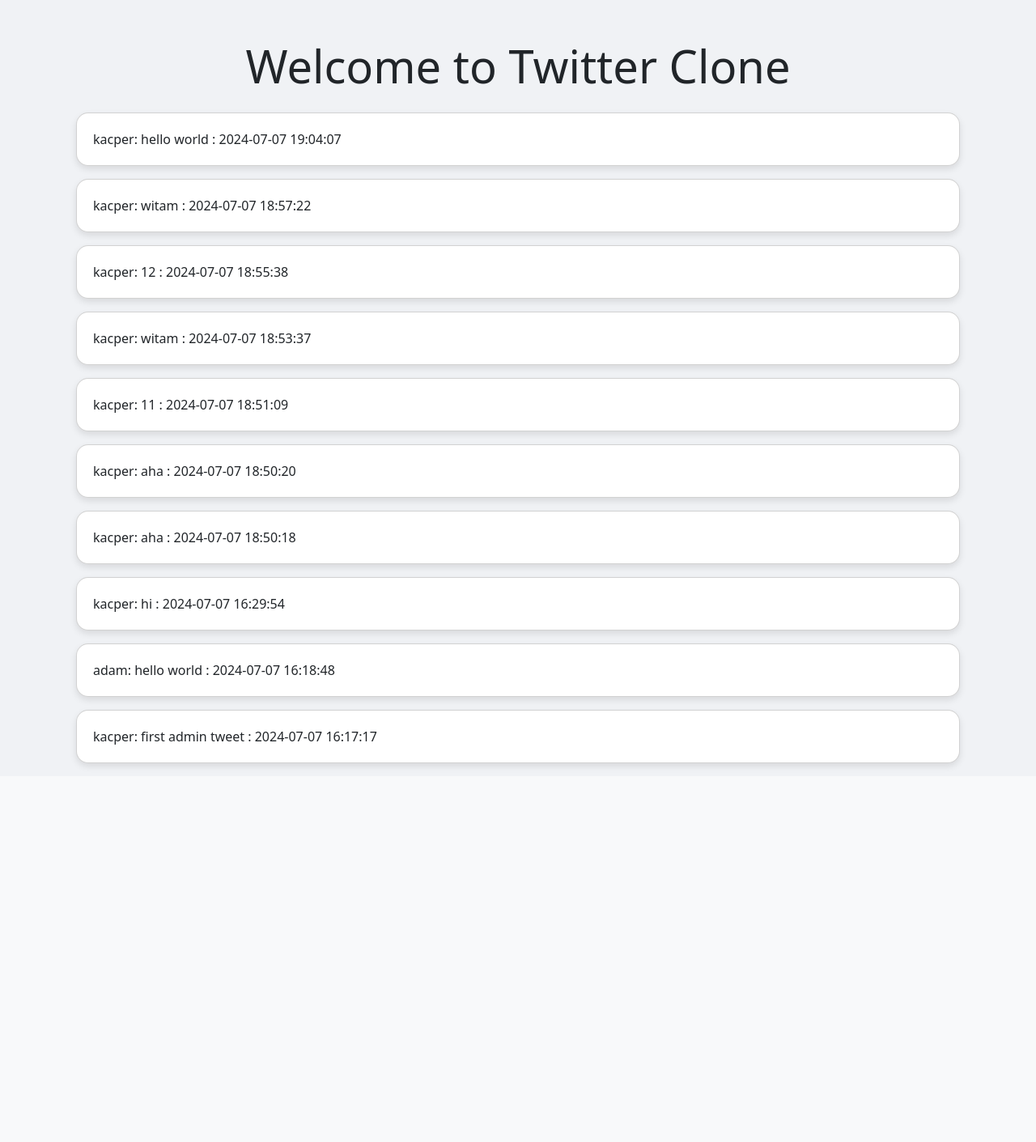
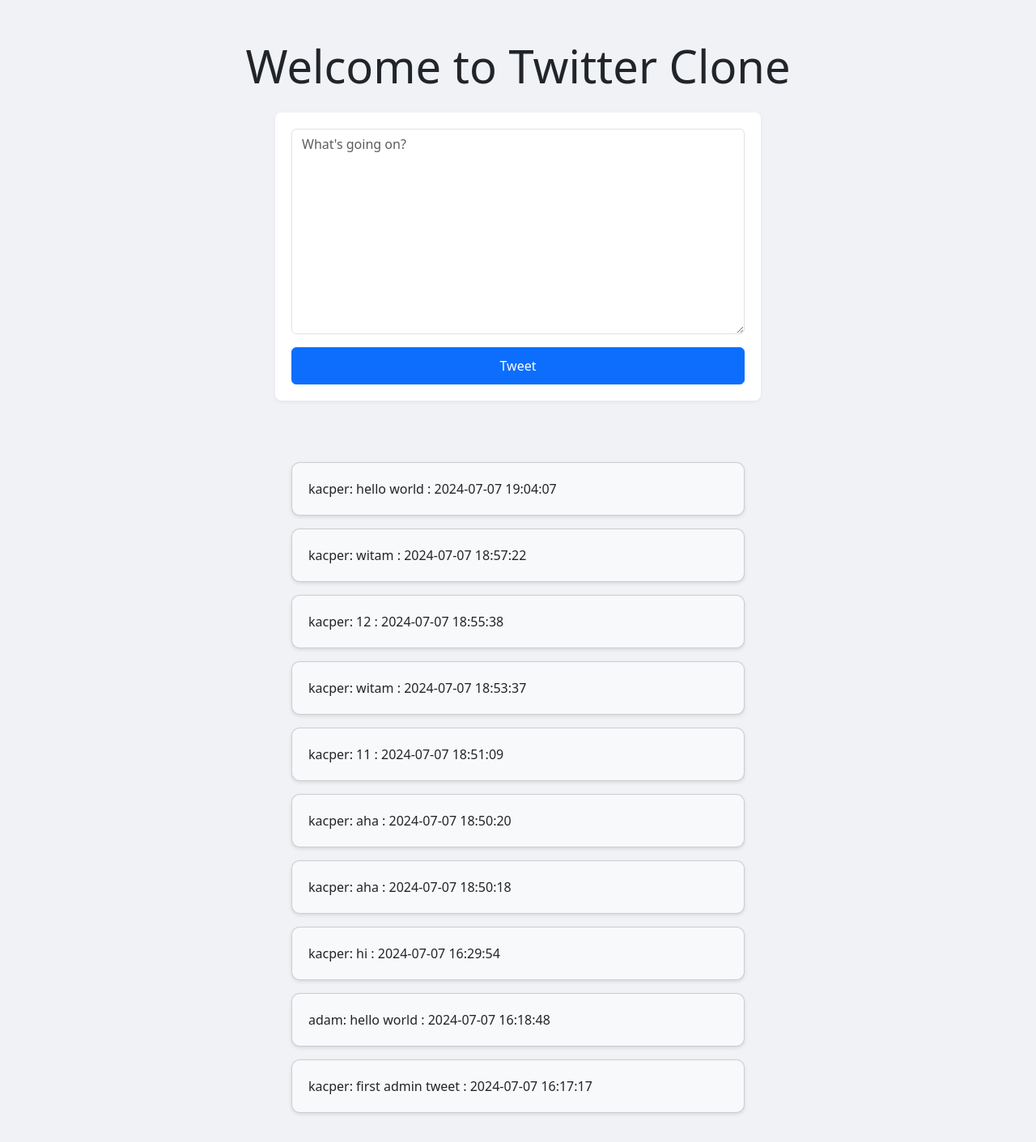
Before and after one commit to Better1337/Twitter-Clone, a Django app: page / in a window 1280 px wide. Shown: the part 56-1467 px from the top of the page at 81% size. Before the commit the page ends 1007 px from the top, so only its background shows below. Run offline with Django 5.2, Linux system fonts and the light colour scheme; a user stored in the database is signed in; data comes from the database, SQL or seed files in the repository; both versions use the stored data as it was after the commit.

Commit message:
tweet form + css

```diff
--- /dev/null
+++ b/basic/forms.py
@@ -0,0 +1,10 @@
+from django import forms
+from .models import Tweet
+
+class TweetForm(forms.ModelForm):
+    text = forms.CharField(required=True, widget=forms.Textarea(attrs={'placeholder': "What's going on?", 'class': "form-control"}),
+    label="")
+
+    class Meta:
+        model=Tweet
+        exclude = ['user']
--- a/basic/templates/home.html
+++ b/basic/templates/home.html
@@ -6,7 +6,20 @@
     <div class="text-center my-4">
         <h1 class="display-4">Welcome to Twitter Clone</h1>
     </div>
-    <div class="container">
+    {% if form %}
+    <div class="container-custom form-custom">
+        <form method="POST">
+            {% csrf_token %}
+            {{ form.as_p }}
+
+            <div class="text-center">
+                <button type="submit" class="btn btn-primary">Tweet</button>
+            </div>
+        </form>
+    </div>
+    {% endif %}
+
+    <div class="container-custom">
         {% for tweet in tweets %}
             <div class="card tweet-card my-3">
                 <div class="card-body tweet-card-body">
--- a/basic/templates/layout.html
+++ b/basic/templates/layout.html
@@ -16,6 +16,31 @@
       .tweet-card-body {
         padding: 20px;
       }
+.tweet-card {
+        background-color: #f8f9fa;
+        border-radius: 10px;
+        box-shadow: 0 2px 4px rgba(0, 0, 0, 0.1);
+    }
+    .tweet-card-body {
+        padding: 20px;
+    }
+    .container-custom {
+        padding: 20px;
+        max-width: 600px; /* Limiting the max width for better readability */
+        margin: auto;
+    }
+    .form-custom {
+        margin-bottom: 40px;
+        background-color: #ffffff;
+        padding: 20px;
+        border-radius: 8px;
+        box-shadow: 0 2px 4px rgba(0,0,0,0.05);
+    }
+    button.btn-primary {
+        width: 100%;
+        padding: 10px;
+        font-size: 16px;
+    }
     </style>
   </head>
   <body>
--- a/basic/templates/profile.html
+++ b/basic/templates/profile.html
@@ -52,6 +52,7 @@
                                 <p>{{ tweet.text }}</p>
                                 <small>{{ tweet.date }}</small>
                             </li>
+                            <div style="margin-bottom: 10px;"></div>
                         {% endfor %}
                     </ul>
                 </div>
--- a/basic/views.py
+++ b/basic/views.py
@@ -1,12 +1,24 @@
 from django.shortcuts import render
 from .models import Profile, Tweet
 from django.shortcuts import redirect
+from .forms import TweetForm
+from django.contrib import messages
 # Create your views here.
 def home(request):
     if request.user.is_authenticated:
+        form = TweetForm(request.POST or None)
+        if request.method == 'POST':
+            if form.is_valid():
+                tweet = form.save(commit=False)
+                tweet.user = request.user
+                tweet.save()
+                return redirect('home')
+
         tweets = Tweet.objects.all().order_by('-date')
-    return render(request, 'home.html', {"tweets": tweets})
-
+        return render(request, 'home.html', {"tweets": tweets, "form": form})
+    else:
+        tweets = Tweet.objects.all().order_by('-date')
+        return render(request, 'home.html')
 
 def profile_list(request):
     if request.user.is_authenticated:
```
Also changed, not shown: db.sqlite3.
